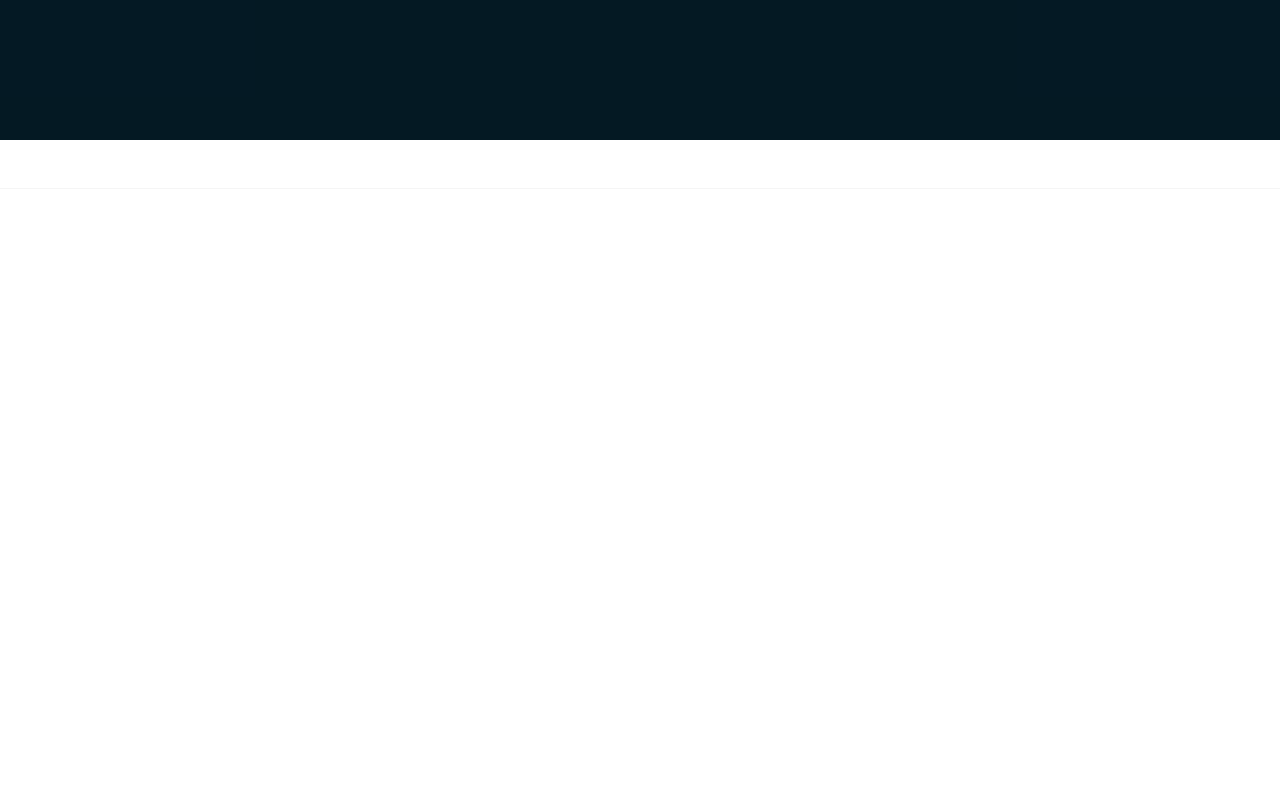
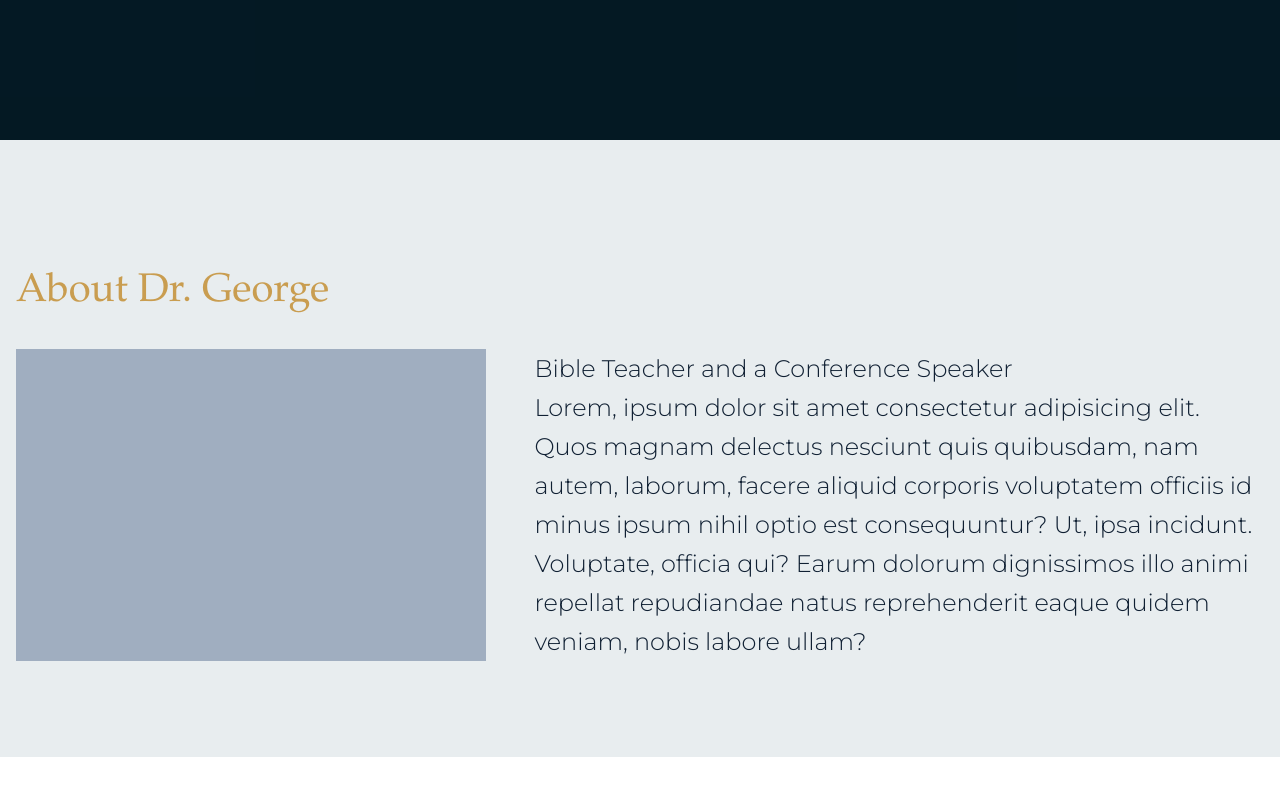
Before and after one commit to eakojo/dr-george, a Next.js app: page / in a window 1280 px wide. Shown: the part 666-1462 px from the top of the page. Before the commit the page ends 855 px from the top, so only its background shows below. Built offline with nearby package versions, Linux system fonts and the light colour scheme.

Commit message:
added about section

```diff
--- a/src/components/Home/About.tsx
+++ b/src/components/Home/About.tsx
@@ -0,0 +1,35 @@
+import { FC } from 'react'
+import { Box, Flex, Grid, GridItem, Image, Text } from '@chakra-ui/react'
+import { useRouter } from 'next/router'
+
+interface IProp {
+  bgStyle?: any
+}
+
+const About: FC<IProp> = ({
+  bgStyle,
+}) => {
+  return (
+    <Box
+        w="full"
+        minH={'calc(100vh - 250px)'}
+        bg={'#00374d17'}
+        py={24}
+        px={{ base: 4, '2xl': 28 }}
+    >
+        <Text fontSize={40} color={"base.gold"} my={6}> About Dr. George</Text>
+        <Grid templateColumns={"repeat(5, 1fr)"} gap={12}>
+            <Box as={GridItem}  colSpan={2}>
+                <Box w={"100%"} bg="gray.400" h={'100%'}></Box>
+            </Box>
+
+            <Box as={GridItem} colSpan={3}>
+                <Text fontFamily={"montserrat"} color={"base.blue-dark"} fontSize={24}>Bible Teacher and a Conference Speaker</Text>
+                <Text fontFamily={"montserrat"} color={"base.blue-dark"} fontSize={24}>Lorem, ipsum dolor sit amet consectetur adipisicing elit. Quos magnam delectus nesciunt quis quibusdam, nam autem, laborum, facere aliquid corporis voluptatem officiis id minus ipsum nihil optio est consequuntur? Ut, ipsa incidunt. Voluptate, officia qui? Earum dolorum dignissimos illo animi repellat repudiandae natus reprehenderit eaque quidem veniam, nobis labore ullam?</Text>
+            </Box>
+        </Grid>
+    </Box>
+  )
+}
+
+export default About
--- a/src/pages/index.tsx
+++ b/src/pages/index.tsx
@@ -1,11 +1,13 @@
 import type { NextPage } from 'next'
 import Layout from '@/components/Layout/Index'
 import HeroDesktop from '@/components/Blocks/Hero/homeHero'
+import About from '@/components/Home/About'
 
 const Home: NextPage = () => {
   return (
     <Layout>
       <HeroDesktop />
+      <About />
     </Layout>
   )
 }
```
